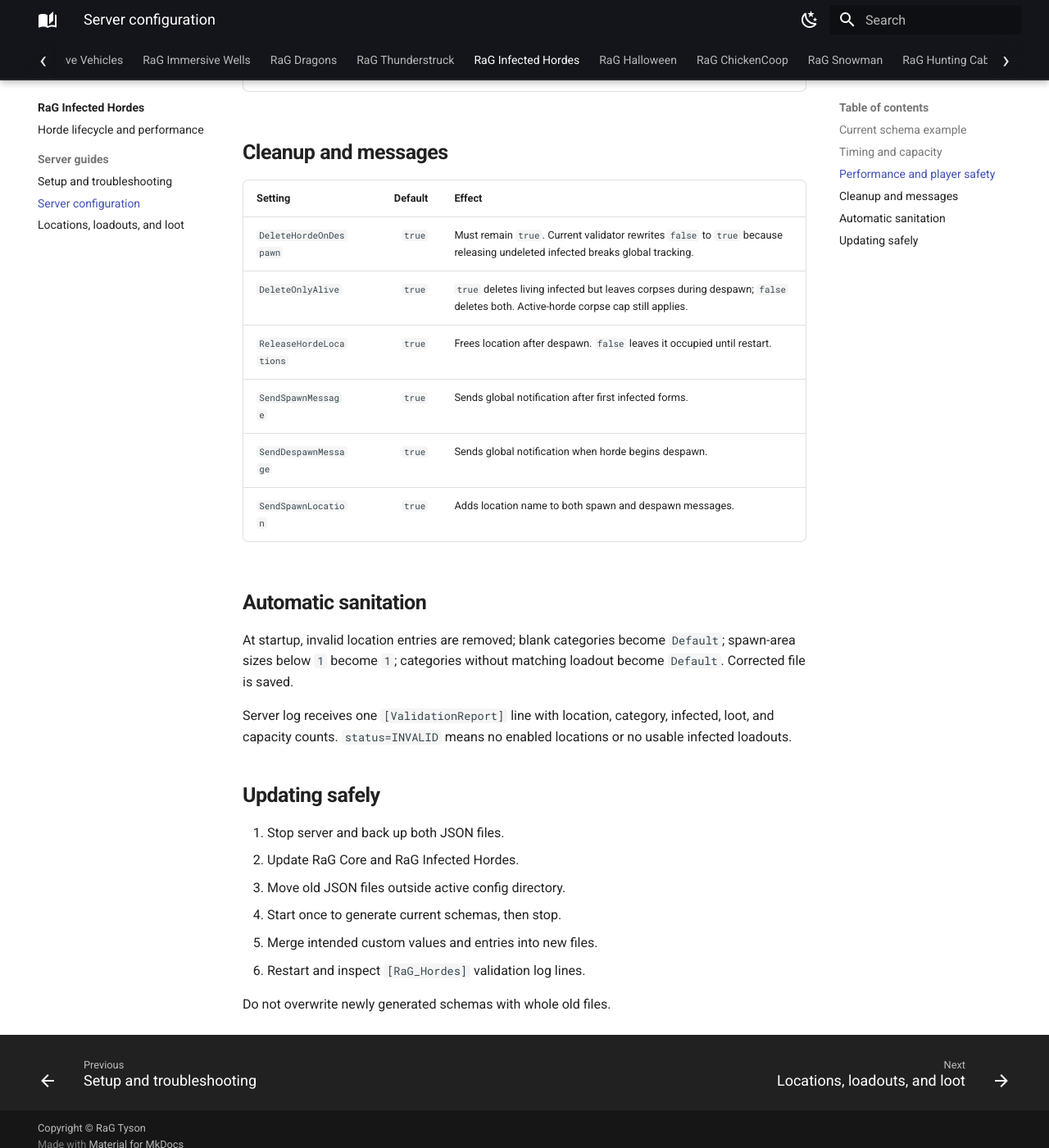
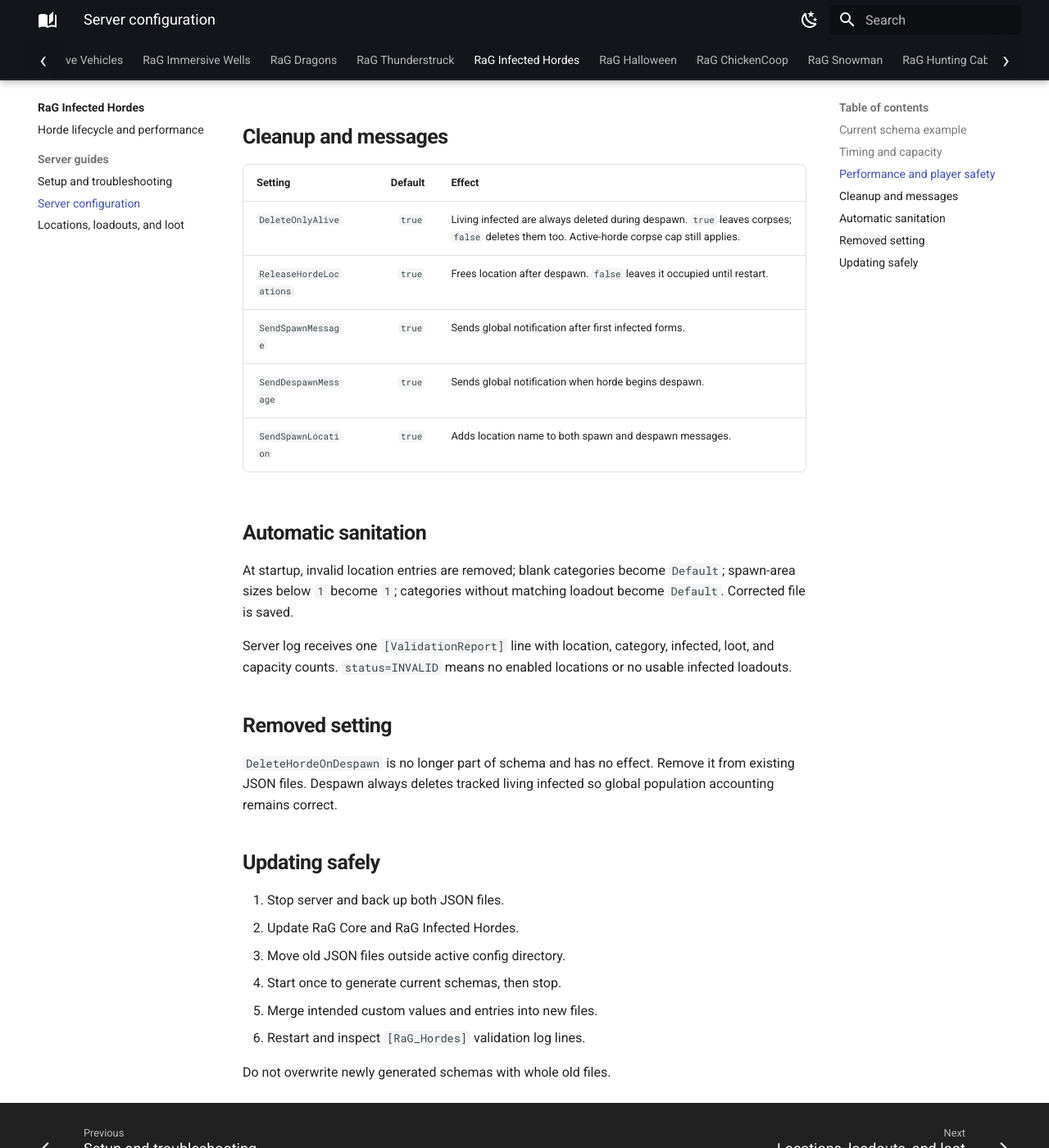
Before and after one commit to Tyson89/RaG-Mod-Wikis, an MkDocs documentation site: the page built from docs/mods/infected-hordes/server-configuration.md, in a window 1280 px wide and 1400 px high, scrolled down 2270 px. Shown: the whole window at 82% size. Built offline with MkDocs 1.6.1 and Material for MkDocs 9.7.7, drawn with Linux system fonts in a browser that asks for light colours; some of the changed text lies outside the part shown.

Commit message:
Update horde despawn configuration docs

```diff
--- a/docs/mods/infected-hordes/server-configuration.md
+++ b/docs/mods/infected-hordes/server-configuration.md
@@ -28,7 +28,6 @@
   "MinimumPlayersOnline": 2,
   "PlayerActivationRadius": 1000,
   "MinimumPlayerSpawnDistance": 50,
-  "DeleteHordeOnDespawn": true,
   "DeleteOnlyAlive": true,
   "ReleaseHordeLocations": true,
   "SendSpawnMessage": true,
@@ -76,8 +75,7 @@
 
 | Setting | Default | Effect |
 | --- | ---: | --- |
-| `DeleteHordeOnDespawn` | `true` | Must remain `true`. Current validator rewrites `false` to `true` because releasing undeleted infected breaks global tracking. |
-| `DeleteOnlyAlive` | `true` | `true` deletes living infected but leaves corpses during despawn; `false` deletes both. Active-horde corpse cap still applies. |
+| `DeleteOnlyAlive` | `true` | Living infected are always deleted during despawn. `true` leaves corpses; `false` deletes them too. Active-horde corpse cap still applies. |
 | `ReleaseHordeLocations` | `true` | Frees location after despawn. `false` leaves it occupied until restart. |
 | `SendSpawnMessage` | `true` | Sends global notification after first infected forms. |
 | `SendDespawnMessage` | `true` | Sends global notification when horde begins despawn. |
@@ -89,6 +87,10 @@
 
 Server log receives one `[ValidationReport]` line with location, category, infected, loot, and capacity counts. `status=INVALID` means no enabled locations or no usable infected loadouts.
 
+## Removed setting
+
+`DeleteHordeOnDespawn` is no longer part of schema and has no effect. Remove it from existing JSON files. Despawn always deletes tracked living infected so global population accounting remains correct.
+
 ## Updating safely
 
 1. Stop server and back up both JSON files.
```
Also changed, not shown: docs/mods/infected-hordes/gameplay-and-lifecycle.md (+1 -1 lines), docs/mods/infected-hordes/locations-loadouts-and-loot.md (+1 -1 lines), docs/mods/infected-hordes/server-setup-and-troubleshooting.md (+1 -1 lines).
